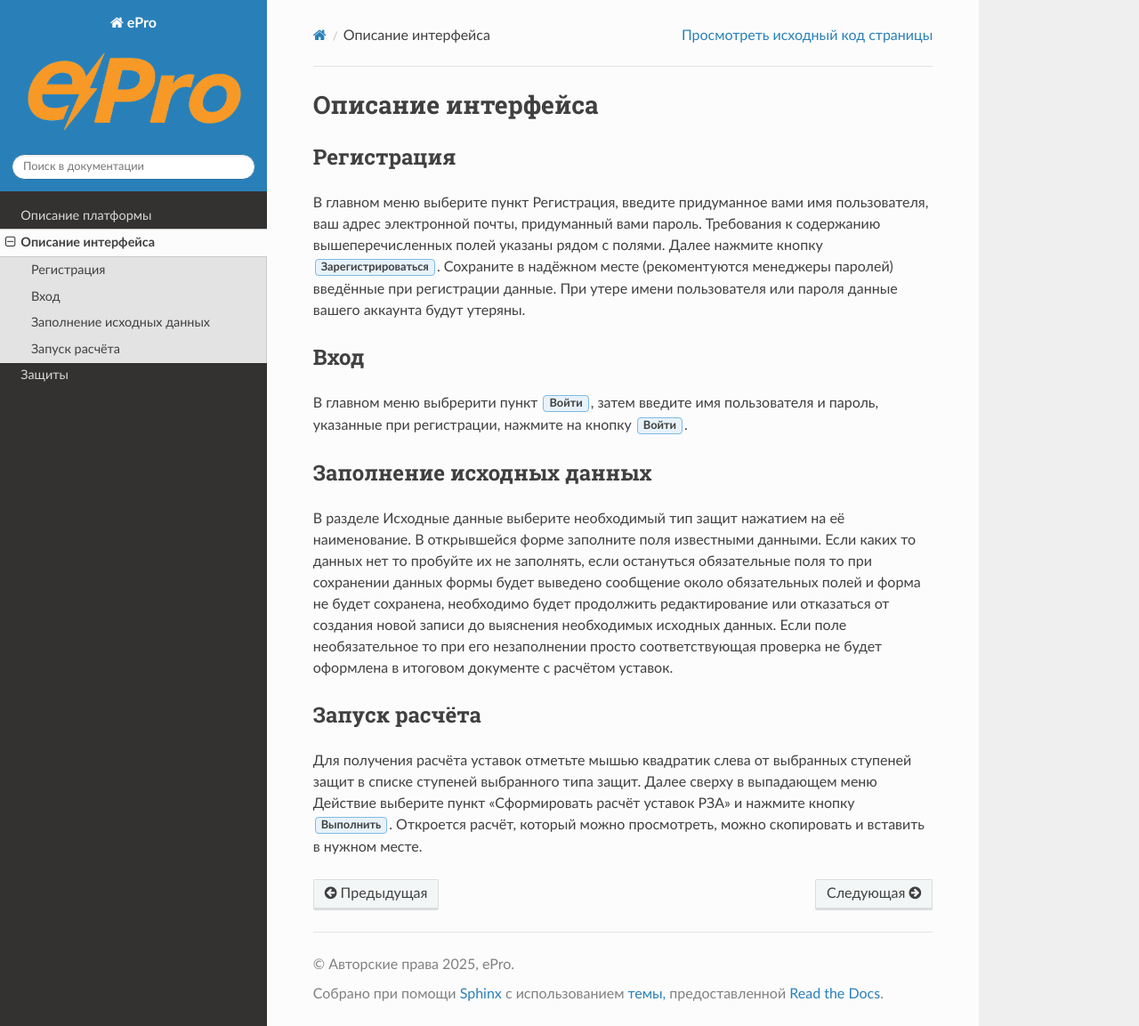
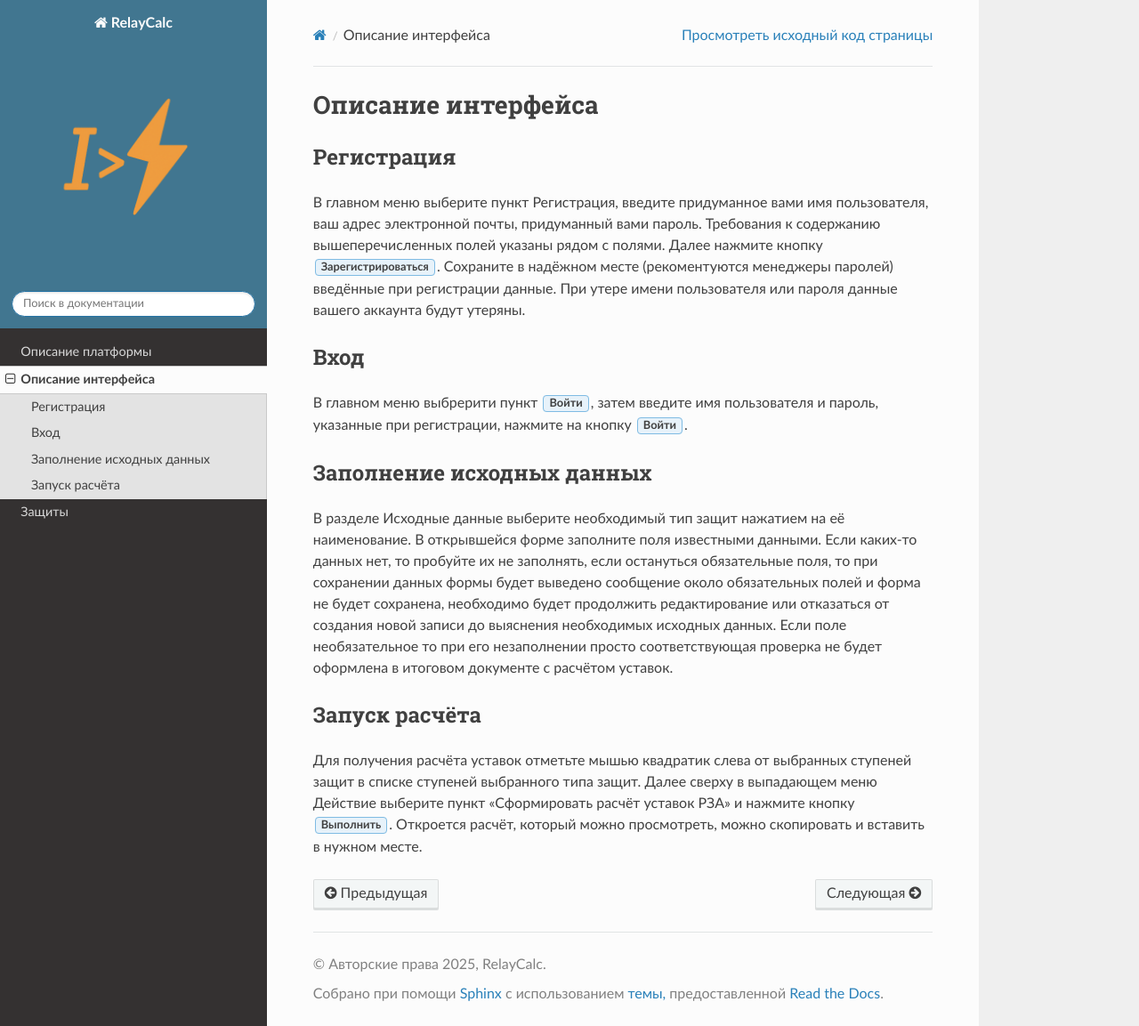
Before and after one commit to vicjan89/eProDoc, a Sphinx documentation site: the page built from docs/source/interface.rst, in a window 1280 px wide and 1153 px high. Shown: the whole window at 89% size. Built offline with Sphinx 7.4.7 and the Read the Docs theme 3.1.0, drawn with Linux system fonts in a browser that asks for light colours.

Commit message:
Изменения оформления
1. Изменил цвет фона
2. Исправил орфографию

```diff
--- a/docs/source/_static/custom.css
+++ b/docs/source/_static/custom.css
@@ -8,3 +8,8 @@ table.docutils td, table.docutils th {
     word-wrap: break-word !important; /* Переносит длинные слова */
     overflow-wrap: break-word !important; /* Современный аналог word-wrap */
 }
+
+
+.wy-side-nav-search, .wy-nav-top {
+    background: #417690;
+}
--- a/docs/source/conf.py
+++ b/docs/source/conf.py
@@ -1,8 +1,8 @@
 # -- Project information -----------------------------------------------------
 
-project = 'ePro'
-copyright = '2025, ePro'
-author = 'ePro'
+project = 'RelayCalc'
+copyright = '2025, RelayCalc'
+author = 'RelayCalc'
 
 # The full version, including alpha/beta/rc tags
 release = '0.1'
--- a/docs/source/interface.rst
+++ b/docs/source/interface.rst
@@ -18,8 +18,8 @@
 **************************
 
 В разделе Исходные данные выберите необходимый тип защит нажатием на её наименование.
-В открывшейся форме заполните поля известными данными. Если каких то данных нет то пробуйте их не заполнять,
-если остануться обязательные поля то при сохранении данных формы будет выведено сообщение около обязательных полей и
+В открывшейся форме заполните поля известными данными. Если каких-то данных нет, то пробуйте их не заполнять,
+если остануться обязательные поля, то при сохранении данных формы будет выведено сообщение около обязательных полей и
 форма не будет сохранена, необходимо будет продолжить редактирование или отказаться от создания новой записи до выяснения
 необходимых исходных данных. Если поле необязательное то при его незаполнении просто соответствующая проверка не будет оформлена
 в итоговом документе с расчётом уставок.
```
Also changed, not shown: docs/source/_static/ico.png, docs/source/_static/logo.png.
